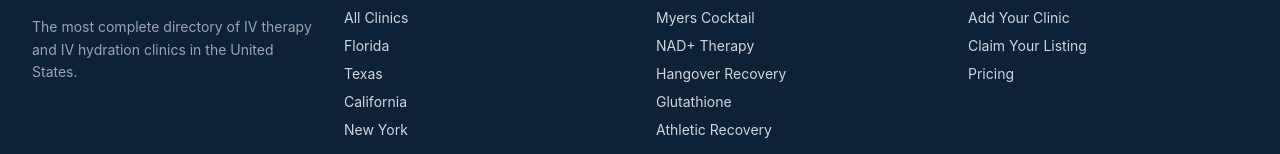
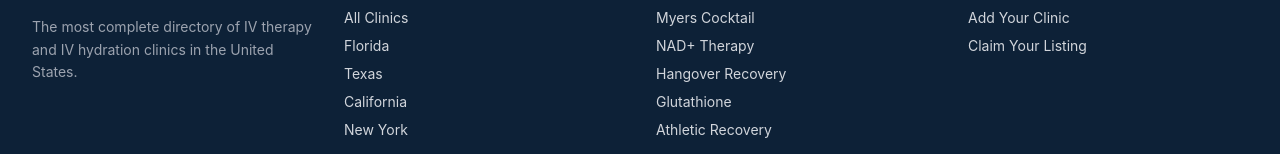
Before and after one commit to pete0585/iv-therapy-clinics-directory, a Next.js app: page / in a window 1280 px wide. Shown: the part 2596-2750 px from the top of the page. Built offline with nearby package versions, Linux system fonts and the light colour scheme; no server answers.

Commit message:
fix(iv-therapy-clinics-directory): remove subscription/pricing language — free listing only

```diff
--- a/app/layout.tsx
+++ b/app/layout.tsx
@@ -111,7 +111,7 @@ function Footer() {
             <ul className="space-y-2 text-sm">
               <li><Link href="/submit" className="hover:text-brand-cyan transition-colors">Add Your Clinic</Link></li>
               <li><Link href="/iv-therapy-clinics" className="hover:text-brand-cyan transition-colors">Claim Your Listing</Link></li>
-              <li><Link href="/submit#pricing" className="hover:text-brand-cyan transition-colors">Pricing</Link></li>
+              <li></li>
             </ul>
           </div>
         </div>
```
